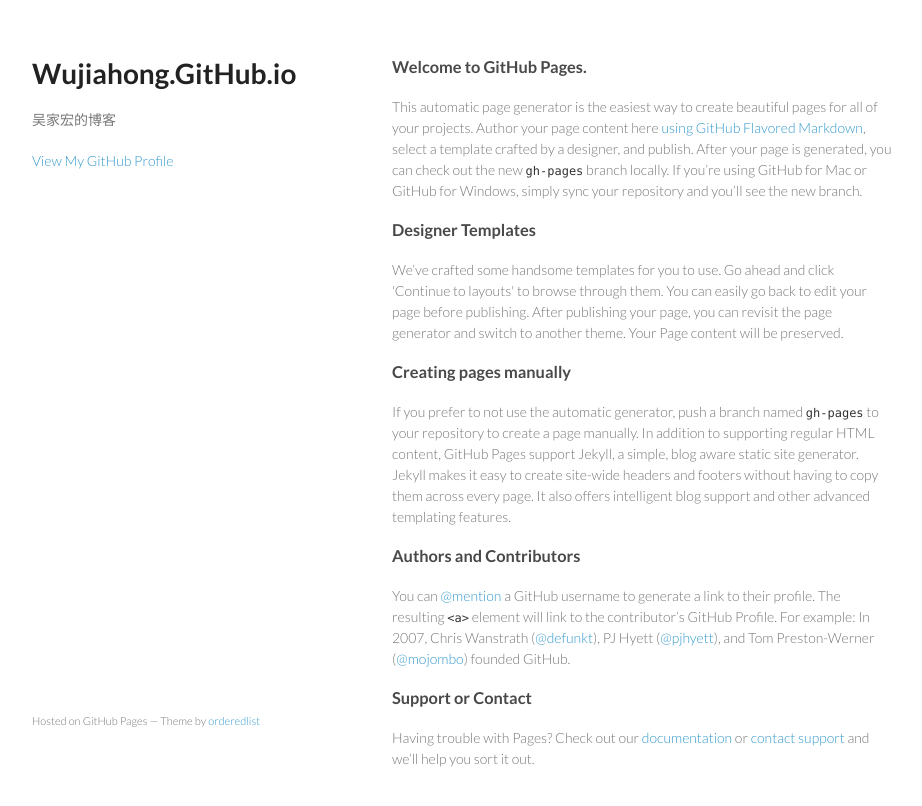
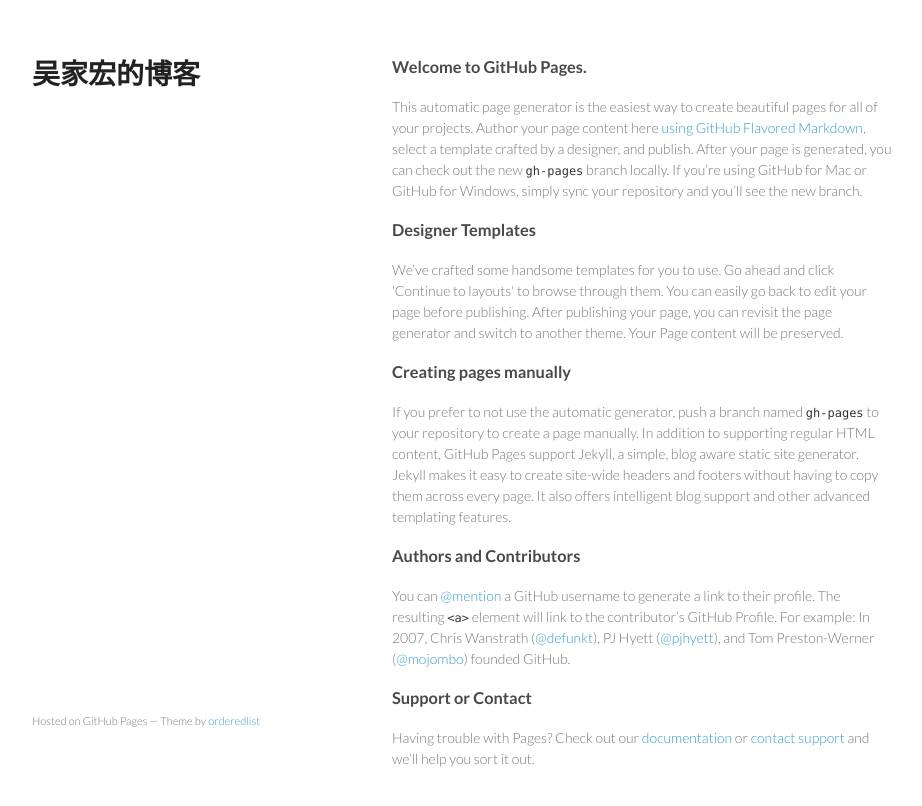
Before and after one commit to wujiahong/blob, a plain HTML site: page index.html in a window 1280 px wide. Shown: the whole page, without its empty margins (178-1100 px from the left). Drawn offline with Linux system fonts and the light colour scheme.

Commit message:
Update index.html

```diff
--- a/index.html
+++ b/index.html
@@ -15,11 +15,10 @@
   <body>
     <div class="wrapper">
       <header>
-        <h1>Wujiahong.GitHub.io</h1>
-        <p>吴家宏的博客</p>
+        <h1>吴家宏的博客</h1>
 
 
-        <p class="view"><a href="https://github.com/wujiahong">View My GitHub Profile</a></p>
+        <p class="view"><a href="https://github.com/wujiahong"></a></p>
 
       </header>
       <section>
```
